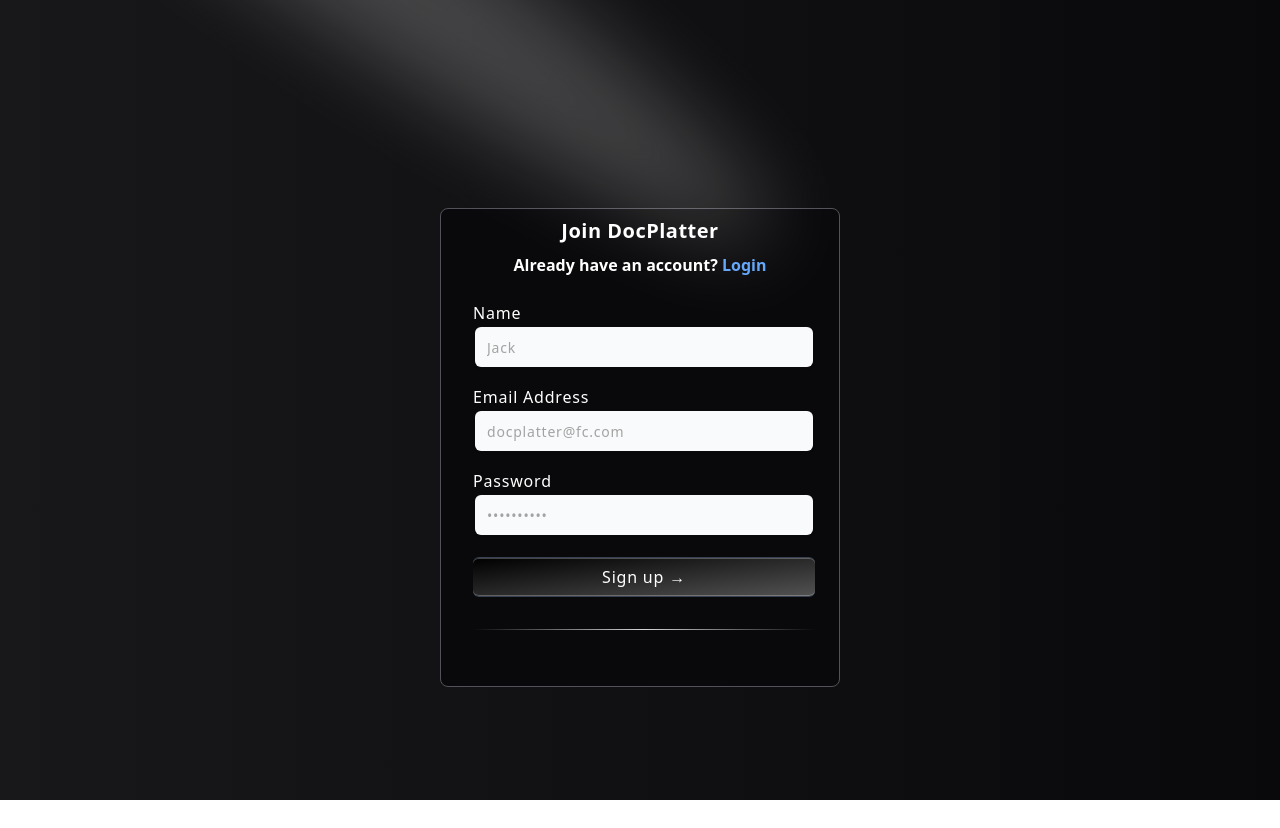
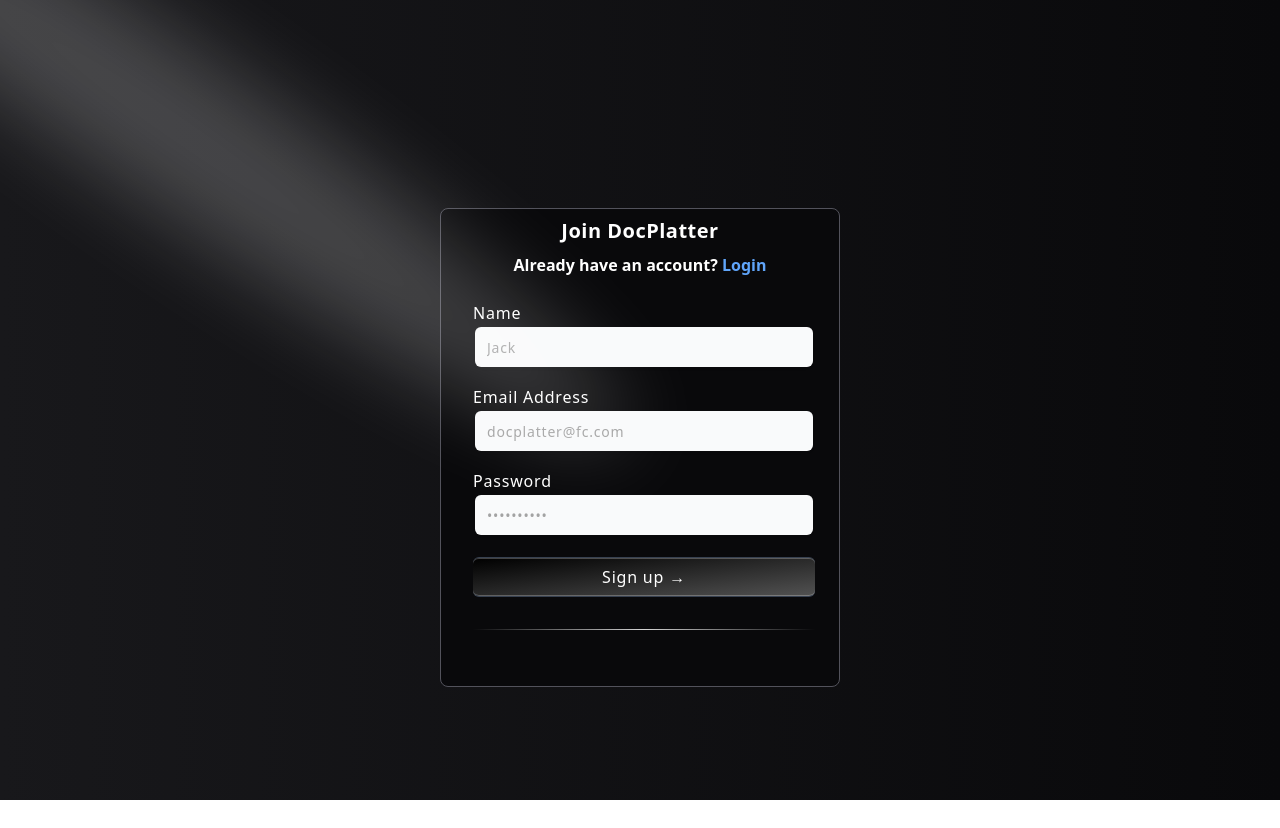
Before and after one commit to JatinMehta007/DocPlatter, a React (Vite) app in the folder frontend/: page /signup in a window 1280 px wide. Before the commit the page ends 800 px from the top, so only its background shows below. Built offline with nearby package versions, Linux system fonts and the light colour scheme.

Commit message:
make loginpage responsive

```diff
--- a/frontend/src/components/signup.jsx
+++ b/frontend/src/components/signup.jsx
@@ -72,10 +72,10 @@
   }
 
   return (
-    <div className="  w-full h-screen flex justify-center  bg-gradient-to-r from-zinc-900  to-zinc-950 ">
-      <Spotlight className="-top-[90px] lg:-top-52 left-0 md:-top-20 md:left-80"
+    <div className="  w-screen h-screen flex justify-center  bg-gradient-to-r from-zinc-900  to-zinc-950 overflow-hidden">
+      <Spotlight className="-top-[90px]  left-0 md:-top-3 md:left-44 md:h-[1000px] lg:h-[1400px]"
         fill="white"></Spotlight>
-      <div className="lg:w-[400px] w-[360px]  bg-zinc-950 border absolute mt-52 rounded-lg  border-zinc-600 ">
+      <div className="sm:w-[400px] w-[360px]  bg-zinc-950 border absolute mt-52 rounded-lg  border-zinc-600 ">
         <p className="text-white  text-center font-bold tracking-wide mt-2 text-xl">
           Join DocPlatter
         </p>
```
